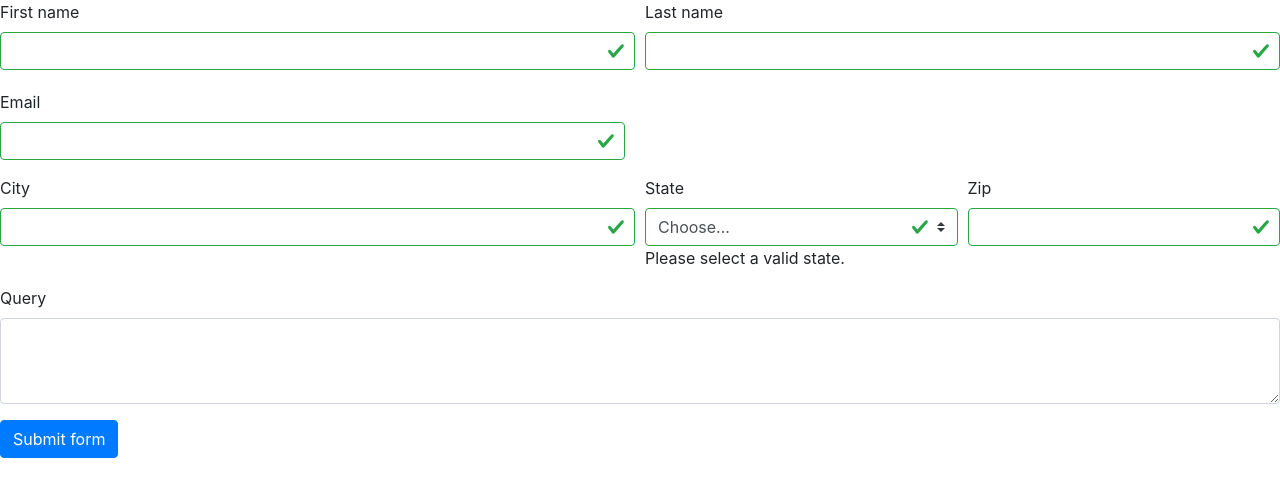
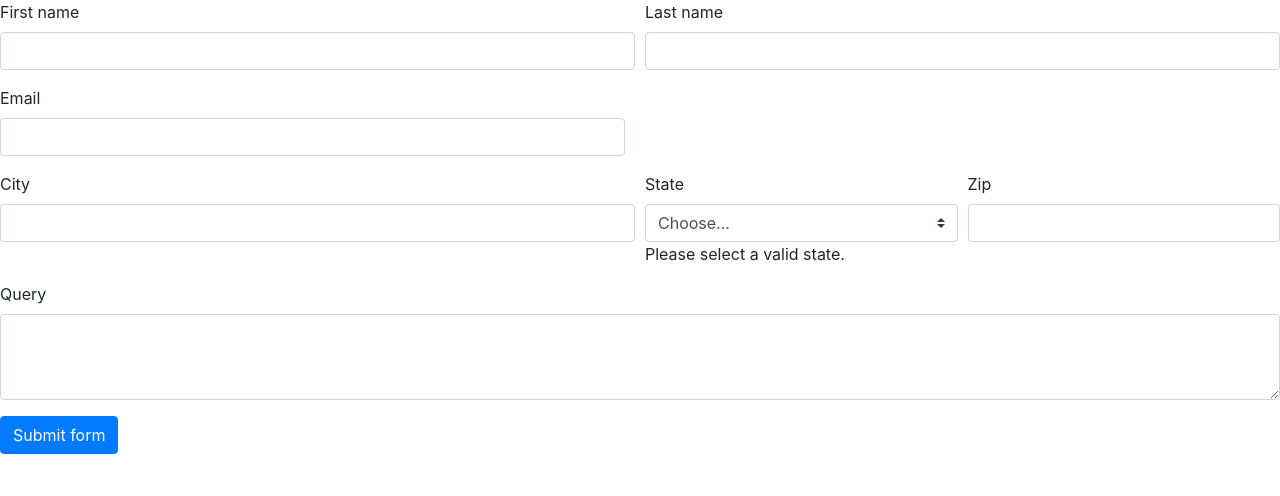
Before and after one commit to vikas813/IAF, a plain HTML site: page contact.html in a window 1280 px wide. Drawn offline with nearby package versions, Linux system fonts and the light colour scheme.

Commit message:
committed

```diff
--- a/contact.html
+++ b/contact.html
@@ -16,13 +16,13 @@
         <div class="form-row">
           <div class="col-md-6 mb-3">
             <label for="fName">First name</label>
-            <input type="text" class="form-control is-valid" id="fName" value="" required>
+            <input type="text" class="form-control" id="fName" value="" required>
             <div class="valid-feedback">
             </div>
           </div>
           <div class="col-md-6 mb-3">
             <label for="lName">Last name</label>
-            <input type="text" class="form-control is-valid" id="lName" value="" required>
+            <input type="text" class="form-control" id="lName" value="" required>
             <div class="valid-feedback">
             </div>
           </div>
@@ -30,20 +30,20 @@
         <div class="form row">
             <div class="col-md-6 mb-3">
             <label for="mail" >Email</label>
-              <input type="email" class="form-control is-valid" id="mail" value="" required>
+              <input type="email" class="form-control" id="mail" value="" required>
             </div>
           </div>
         </div>
         <div class="form-row">
           <div class="col-md-6 mb-3">
             <label for="city">City</label>
-            <input type="text" class="form-control is-valid" id="city" aria-describedby="validationServer03Feedback" required>
+            <input type="text" class="form-control" id="city" aria-describedby="validationServer03Feedback" required>
             <div id="validationServer03Feedback" class="is-valid">
             </div>
           </div>
           <div class="col-md-3 mb-3">
             <label for="state">State</label>
-            <select class="custom-select is-valid" id="state" aria-describedby="validationServer04Feedback" required>
+            <select class="custom-select" id="state" aria-describedby="validationServer04Feedback" required>
               <option selected disabled value="">Choose...</option>
               <option>Delhi</option>
               <option>Haryana</option>
@@ -58,7 +58,7 @@
           </div>
           <div class="col-md-3 mb-3">
             <label for="zip">Zip</label>
-            <input type="text" class="form-control is-valid" id="zip" aria-describedby="validationServer05Feedback" required>
+            <input type="text" class="form-control" id="zip" aria-describedby="validationServer05Feedback" required>
             <div id="validationServer05Feedback" class="invalid-feedback">
               Please provide a valid zip.
             </div>
```
